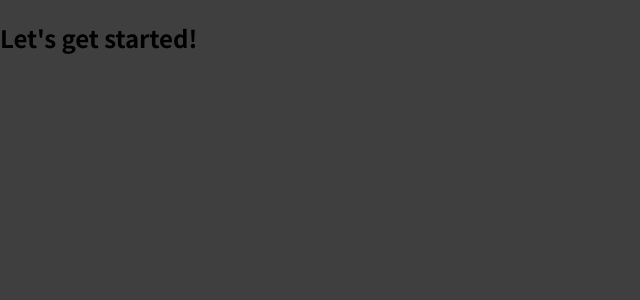
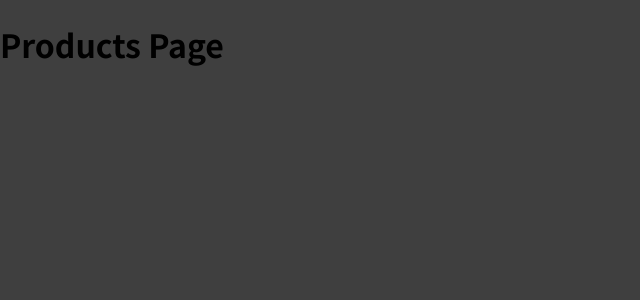
Before and after one commit to Cabonilla/multi_page_app_react, a JavaScript app: page /products in a window 1280 px wide. Shown: the top 300 px of the page, without its empty margins (0-640 px from the left). Built offline with nearby package versions, Linux system fonts and the light colour scheme.

Commit message:
Starting routes.

```diff
--- a/package.json
+++ b/package.json
@@ -8,7 +8,8 @@
     "@testing-library/user-event": "^12.5.0",
     "react": "^17.0.1",
     "react-dom": "^17.0.1",
-    "react-scripts": "^1.1.5",
+    "react-router-dom": "^5.2.0",
+    "react-scripts": "^4.0.3",
     "web-vitals": "^0.2.4"
   },
   "scripts": {
--- a/src/App.js
+++ b/src/App.js
@@ -1,9 +1,21 @@
+import { Route } from 'react-router-dom';
+import Products from './components/Products';
+import Welcome from './components/Welcome';
+
 function App() {
   return (
     <div>
-      <h2>Let's get started!</h2>
+      <Route path="/welcome">
+        <Welcome />
+      </Route>
+      <Route path="/products">
+        <Products />
+      </Route>
     </div>
   );
 }
 
 export default App;
+
+// domain.com/welcome => Welcome JS
+// domain.com/products => Products JS
--- /dev/null
+++ b/src/components/Products.js
@@ -0,0 +1,7 @@
+const Products = () => {
+  return (
+  <h1>Products Page</h1>
+  )
+}
+
+export default Products
--- /dev/null
+++ b/src/components/Welcome.js
@@ -0,0 +1,7 @@
+const Welcome = () => {
+  return (
+  <h1>Welcome here!</h1>
+  )
+}
+
+export default Welcome;
```
Also changed, not shown: src/index.js (+4 -3 lines), 2 other files (tests, documents, lock files or other folders).
